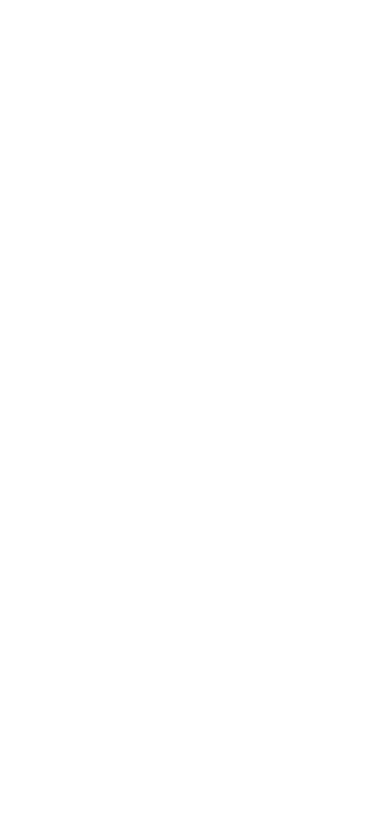
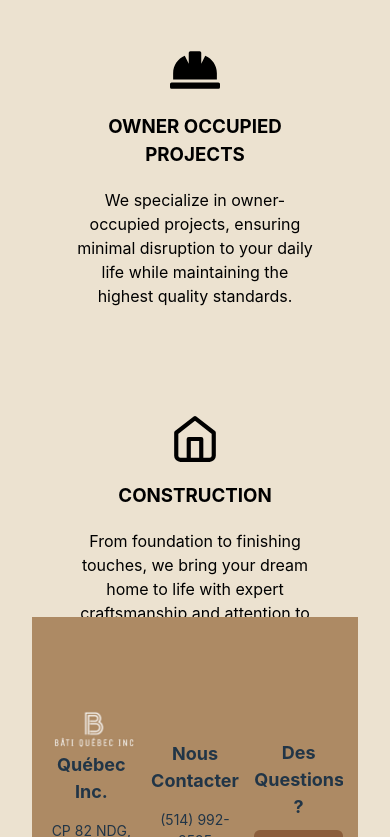
Before and after one commit to MyriamAssam/bati, a React (Vite) app: page / in a window 390 px wide. Shown: the part 967-1804 px from the top of the page. Before the commit the page ends 924 px from the top, so only its background shows below. Built offline with nearby package versions, Linux system fonts and the light colour scheme.

Commit message:
Arrangement style css pour mobile

```diff
--- a/src/App.css
+++ b/src/App.css
@@ -2,7 +2,9 @@
   max-width: 1280px;
   margin: 0 auto;
   padding: 2rem;
-
+  display: flex;
+  flex-direction: column;
+  flex: 1;
   text-align: center;
 }
 
@@ -11,6 +13,14 @@
   padding: 1.5em;
   will-change: filter;
   transition: filter 300ms;
+}
+
+main {
+  flex: 1;
+  padding: 0;
+  text-align: center;
+  position: relative;
+  min-height: 100vh;
 }
 
 .logo:hover {
@@ -52,6 +62,9 @@ body {
   width: 100%;
   max-width: 100%;
   background-color: #ECE2D0;
+  display: flex;
+  flex-direction: column;
+  min-height: 100vh;
 }
 
 * {
@@ -93,8 +106,9 @@ body {
   }
 
   .menuListStyle {
-    flex-direction: column;
-    align-items: center;
+    display: flex;
+    flex-wrap: wrap;
+    justify-content: center;
     gap: 10px;
   }
 
@@ -127,7 +141,7 @@ body {
 
   div {
     width: 100%;
-    height: 80vh;
+    min-height: auto;
 
     overflow: hidden;
     position: relative;
@@ -135,8 +149,8 @@ body {
 
   img {
     width: 100%;
-    height: 100%;
-    object-fit: cover;
+    height: auto;
+    object-fit: contain;
     position: absolute;
     top: 0;
     left: 0;
@@ -169,8 +183,6 @@ body {
 }
 
 
-/* 🌟 Style général du footer */
-/* 🌟 Style général du footer */
 .footer {
   width: 100%;
   padding: 20px 0;
@@ -179,7 +191,8 @@ body {
   flex-direction: column;
   align-items: center;
   text-align: center;
-  position: relative;
+  position: absolute;
+  bottom: 0;
 }
 
 .footer-container {
@@ -214,11 +227,9 @@ body {
   /* Ajustement fin */
 }
 
-
-
-
-
-
+header {
+  overflow-x: hidden;
+}
 
 
 
@@ -265,10 +276,6 @@ body {
   text-decoration: none;
   margin-top: 5px;
 }
-
-
-
-
 
 
 .footer-button-container {
@@ -335,8 +342,6 @@ body {
 }
 
 
-
-
 .read-the-docs {
   color: #888;
 }
```
